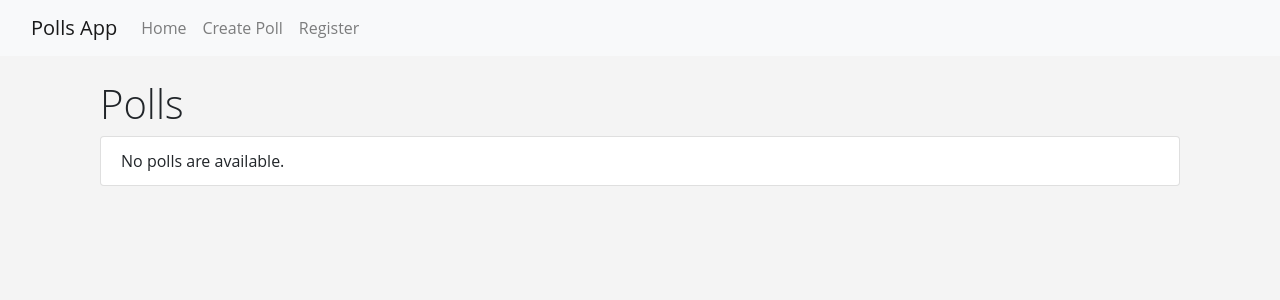
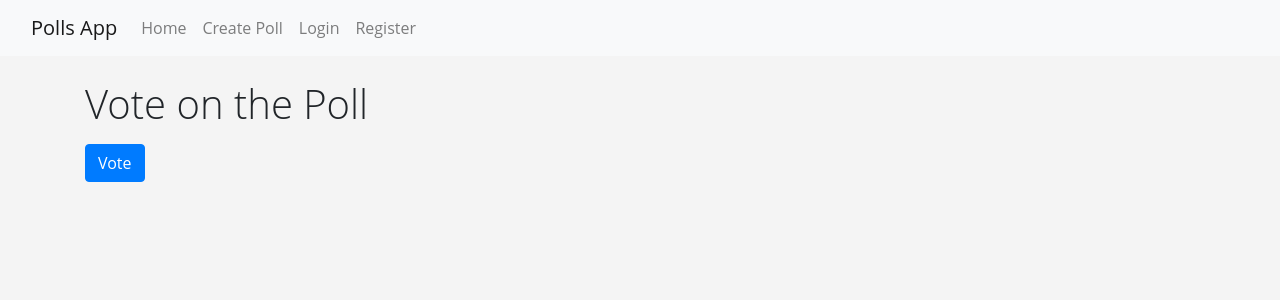
Before and after one commit to Monorail3224/miniproject4CA, a Django app: page /polls/ in a window 1280 px wide. Shown: the top 300 px of the page. Run offline with Django 4.2, Linux system fonts and the light colour scheme; data that the repository does not hold is empty; some libraries are stand-ins or nearby versions.

Commit message:
improvements

```diff
--- a/polls/urls.py
+++ b/polls/urls.py
@@ -1,7 +1,7 @@
 from django.urls import path
-from .views import PollListView, PollDetailView, PollCreateView, PollEditView, RegisterView
+from .views import PollListView, PollDetailView, PollCreateView, PollEditView, RegisterView, PollVoteView, success_view
 from django.contrib.auth import views as auth_views
-from django.views.generic import TemplateView
+
 
 app_name = 'polls'
 
@@ -9,6 +9,7 @@ urlpatterns = [
     path('', PollListView.as_view(), name='poll_list'),
     path('<int:poll_id>/', PollDetailView.as_view(), name='poll_detail'),
     path('create/', PollCreateView.as_view(), name='poll_create'),
+    path('create/', PollVoteView.as_view(), name='poll_vote'),
     path('login/', auth_views.LoginView.as_view(template_name='registration/login.html'), name='login'),
     path('logout/', auth_views.LogoutView.as_view(next_page='/'), name='logout'),  # Redirect to home page after logout
     path('password_reset/', auth_views.PasswordResetView.as_view(template_name='registration/password_reset.html'), name='password_reset'),
@@ -19,5 +20,5 @@ urlpatterns = [
 
     # Registration URL
     path('register/', RegisterView.as_view(), name='register'),
-    path('register/success/', TemplateView.as_view(template_name='registration/success.html'), name='registration_success'),
-]
+    path('success/', success_view, name='success'),
+    ]
--- a/polls/views.py
+++ b/polls/views.py
@@ -11,14 +11,24 @@ from django.contrib.auth.forms import UserCreationForm
 
 class RegisterView(generic.CreateView):
     form_class = UserCreationForm
-    success_url = reverse_lazy('polls:/registration/success.html')  # Adjust the namespace if needed
+    success_url = reverse_lazy('registration/success.html')  # Use the URL name
     template_name = 'registration/register.html'
 
+def success_view(request):
+    return render(request, 'registration/success.html')
+
+
 # View for the list of polls
+class PollVoteView(View):
+    def get(self, request):
+        polls = Poll.objects.all()
+        return render(request, 'polls/poll_list.html', {'polls': polls})
+
+# Vote for the list of polls
 class PollListView(View):
     def get(self, request):
         polls = Poll.objects.all()
-        return render(request, 'polls/poll_list.html', {'polls': polls})
+        return render(request, 'polls/poll_vote.html', {'polls': polls})
 
 # View for poll details and voting
 class PollDetailView(View):
--- a/templates/base.html
+++ b/templates/base.html
@@ -21,6 +21,9 @@
                 <a class="nav-link" href="{% url 'polls:poll_create' %}">Create Poll</a>
               </li>
               <li class="nav-item">
+                <a class="nav-link" href="{% url 'polls:login' %}">Login</a>
+              </li>
+              <li class="nav-item">
                 <a class="nav-link" href="{% url 'polls:register' %}">Register</a>
               </li>
             </ul>
```
Also changed, not shown: polls/forms.py (added, +10 -0 lines), templates/registration/register.html (+15 -2 lines).
